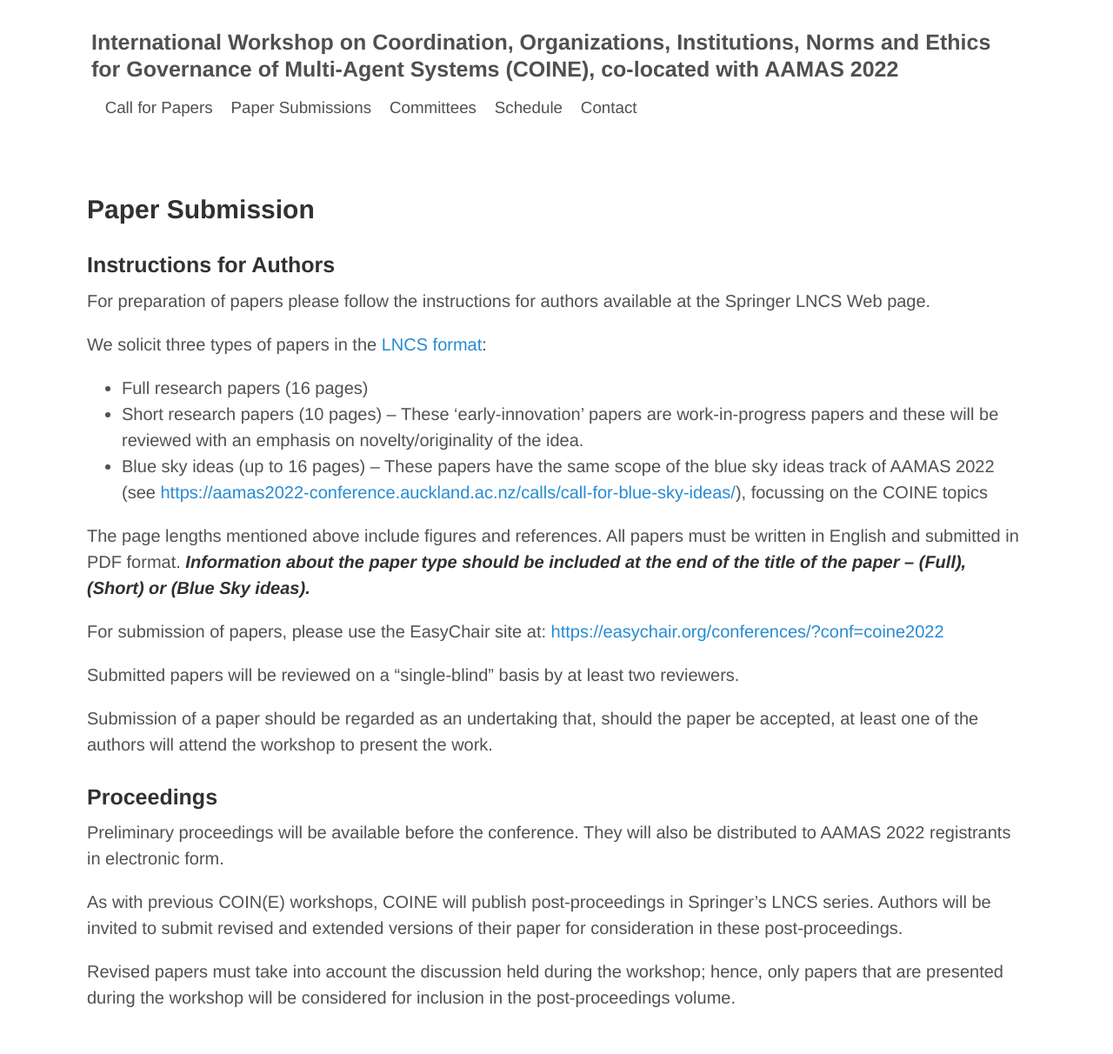
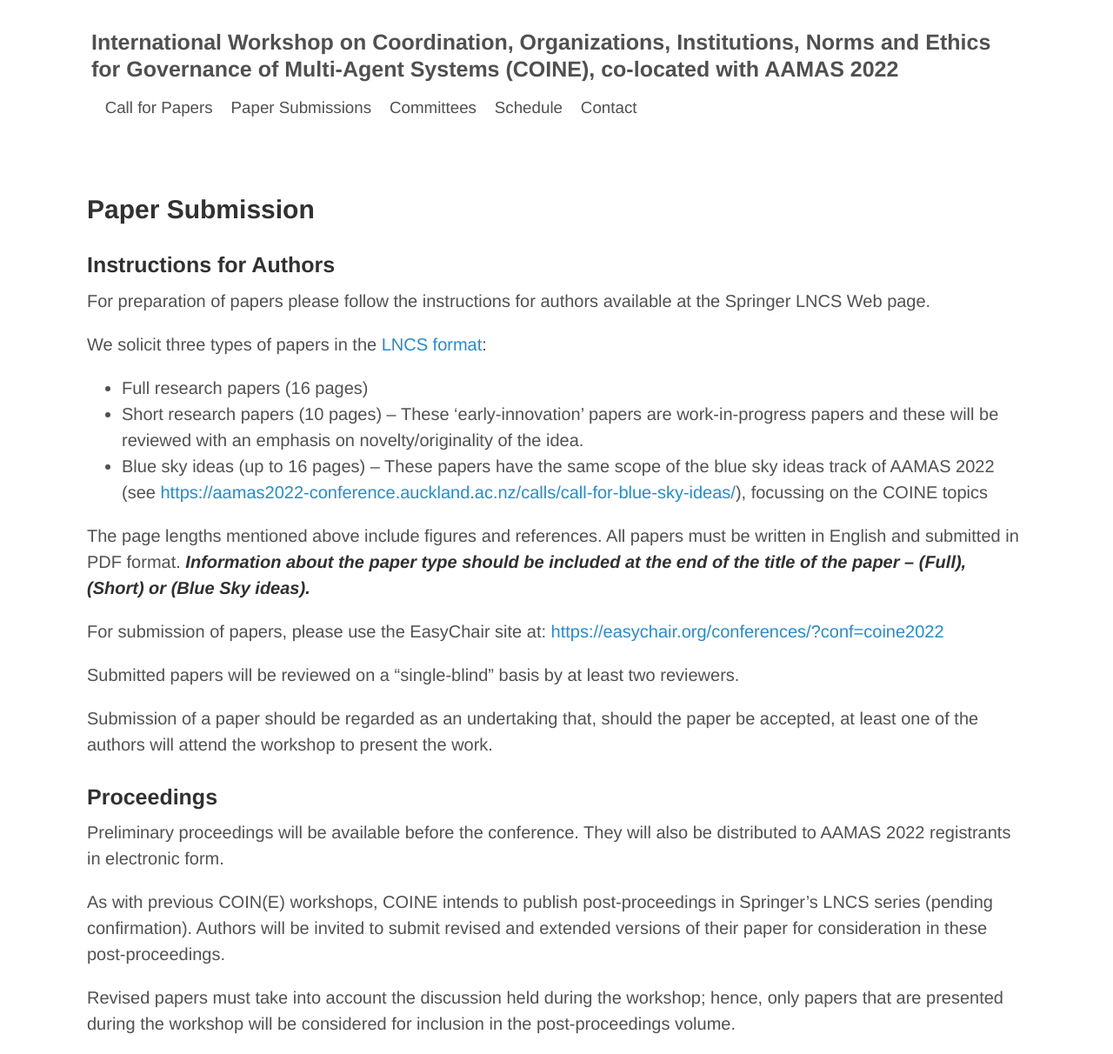
Before and after one commit to jithincheriyan/coine-2022-auckland, a Jekyll site: the page built from paper_submission.md, in a window 1280 px wide. Shown: the whole page at 87% size. Built offline with Jekyll 4.4.1, drawn with Linux system fonts in a browser that asks for light colours; before the commit the page ends 1182 px from its top, so only the background shows below that.

Commit message:
Update paper_submission.md

```diff
--- a/paper_submission.md
+++ b/paper_submission.md
@@ -26,6 +26,6 @@ Submission of a paper should be regarded as an undertaking that, should the pape
 
 Preliminary proceedings will be available before the conference. They will also be distributed to AAMAS 2022 registrants in electronic form.
 
-As with previous COIN(E) workshops, COINE will publish post-proceedings in Springer's LNCS series. Authors will be invited to submit revised and extended versions of their paper for consideration in these post-proceedings.
+As with previous COIN(E) workshops, COINE intends to publish post-proceedings in Springer’s LNCS series (pending confirmation). Authors will be invited to submit revised and extended versions of their paper for consideration in these post-proceedings.
 
 Revised papers must take into account the discussion held during the workshop; hence, only papers that are presented during the workshop will be considered for inclusion in the post-proceedings volume.
```
